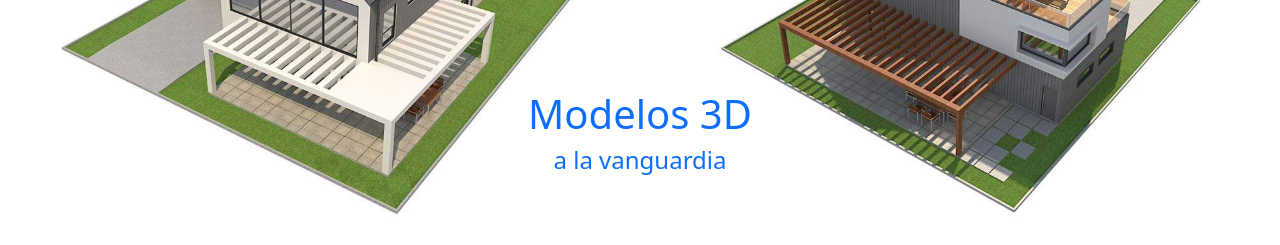
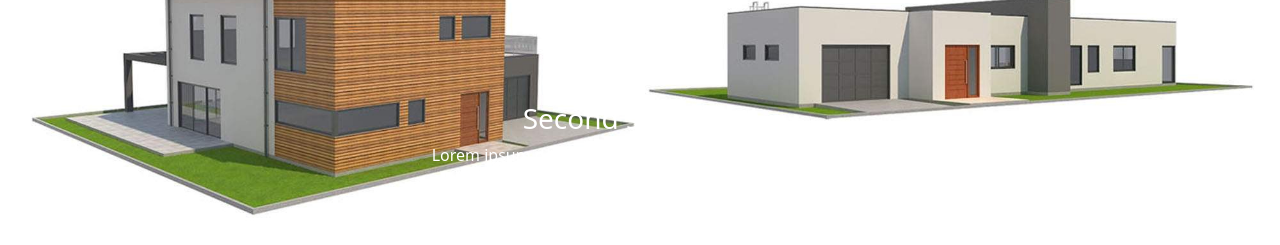
Before and after one commit to CallejaJ/react_ecommerce, a React (Vite) app: page /modelos in a window 1280 px wide. Shown: the part 776-1021 px from the top of the page. Built offline with nearby package versions, Linux system fonts and the light colour scheme.

Commit message:
react-bootstap

```diff
--- a/src/main.jsx
+++ b/src/main.jsx
@@ -2,7 +2,7 @@
 import ReactDOM from 'react-dom/client';
 import App from './App.jsx';
 import './index.css';
-import "bootstrap/dist/css/bootstrap.css";
+import 'bootstrap/dist/css/bootstrap.min.css';
 import "bootstrap-icons/font/bootstrap-icons.css"
 import { BrowserRouter } from 'react-router-dom';
 
--- a/src/views/Modelos/Modelos.jsx
+++ b/src/views/Modelos/Modelos.jsx
@@ -7,50 +7,55 @@
 import slider3 from '../../assets/slider3.jpg'
 import { Link } from "react-router-dom"
 import "../../CSS/style.css"
-
+import Carousel from 'react-bootstrap/Carousel';
 
 function Modelos() {
     return (
         <>
-            <div id="carouselExampleCaptions" className="carousel slide">
-                <div className="carousel-indicators">
-                    <button type="button" data-bs-target="#carouselExampleCaptions" data-bs-slide-to="0" className="active" aria-current="true" aria-label="Slide 1"></button>
-                    <button type="button" data-bs-target="#carouselExampleCaptions" data-bs-slide-to="1" aria-label="Slide 2"></button>
-                    <button type="button" data-bs-target="#carouselExampleCaptions" data-bs-slide-to="2" aria-label="Slide 3"></button>
-                </div>
-                <div className="carousel-inner">
-                    <div className="carousel-item active">
-                        <img src={slider1} className="d-block w-100" alt="slider1" />
-                        <div className="carousel-caption d-none d-md-block">
-                            <h5 className="h1 text-primary">Modelos 3D</h5>
-                            <p className="h4 text-primary">a la vanguardia</p>
 
-                        </div>
-                    </div>
-                    <div className="carousel-item">
-                        <img src={slider2} className="d-block w-100" alt="slider2" />
-                        <div className="carousel-caption d-none d-md-block">
-                            <h5 className="h1 text-primary">Set 2</h5>
-                            <p className="h4 text-primary">Diseño personalizado</p>
-                        </div>
-                    </div>
-                    <div className="carousel-item">
-                        <img src={slider3} className="d-block w-100" alt="maqueta3" />
-                        <div className="carousel-caption d-none d-md-block">
-                            <h5 className="h1 text-primary">Set 3</h5>
-                            <p className="h4 text-primary">Construimos tus sueños</p>
-                        </div>
-                    </div>
-                </div>
-                <button className="carousel-control-prev" type="button" data-bs-target="#carouselExampleCaptions" data-bs-slide="prev">
-                    <span className="carousel-control-prev-icon" aria-hidden="true"></span>
-                    <span className="visually-hidden">Previous</span>
-                </button>
-                <button className="carousel-control-next" type="button" data-bs-target="#carouselExampleCaptions" data-bs-slide="next">
-                    <span className="carousel-control-next-icon" aria-hidden="true"></span>
-                    <span className="visually-hidden">Next</span>
-                </button>
-            </div>
+            <Carousel>
+                <Carousel.Item>
+                    <img
+                        className="d-block w-100"
+                        src={slider1}
+                        alt="First slide"
+                    />
+                    <Carousel.Caption>
+                        <h3>First slide label</h3>
+                        <p>Nulla vitae elit libero, a pharetra augue mollis interdum.</p>
+                    </Carousel.Caption>
+                </Carousel.Item>
+                <Carousel.Item>
+                    <img
+                        className="d-block w-100"
+                        src={slider2}
+                        alt="Second slide"
+                    />
+
+                    <Carousel.Caption>
+                        <h3>Second slide label</h3>
+                        <p>Lorem ipsum dolor sit amet, consectetur adipiscing elit.</p>
+                    </Carousel.Caption>
+                </Carousel.Item>
+                <Carousel.Item>
+                    <img
+                        className="d-block w-100"
+                        src={slider3}
+                        alt="Third slide"
+                    />
+
+                    <Carousel.Caption>
+                        <h3>Third slide label</h3>
+                        <p>
+                            Praesent commodo cursus magna, vel scelerisque nisl consectetur.
+                        </p>
+                    </Carousel.Caption>
+                </Carousel.Item>
+            </Carousel>
+
+
+
+
 
 
             <Card cards={card} />
```
Also changed, not shown: package.json (+5 -2 lines), 1 other file (tests, documents, lock files or other folders).
